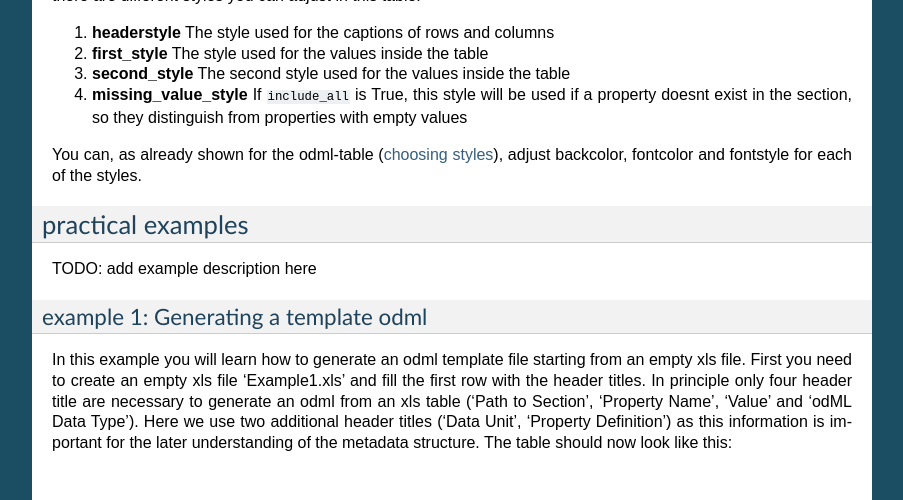
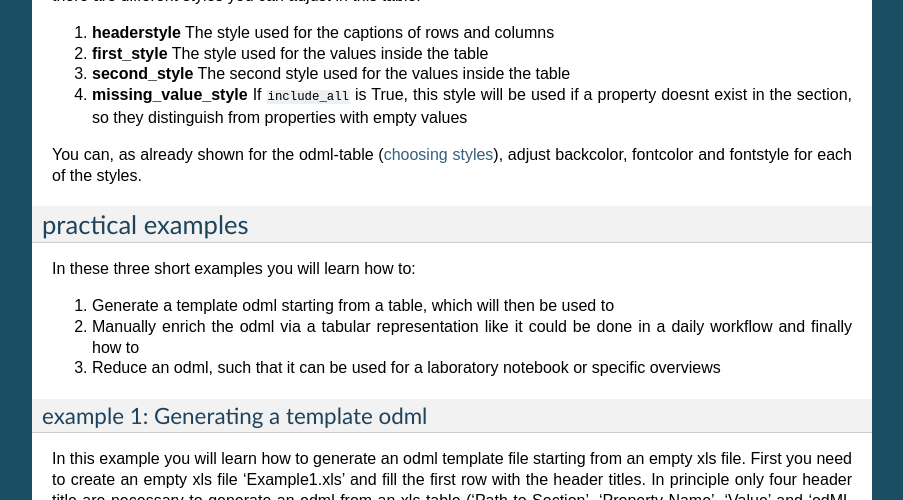
Before and after one commit to INM-6/python-odmltables, a Sphinx documentation site: the page built from doc/source/tutorial.rst, in a window 1280 px wide and 900 px high, scrolled down 5355 px, cut to the strip 0-500 px from the top of the window. Shown: the whole strip, without its empty margins (198-1101 px from the left). Built offline with Sphinx 7.4.7, drawn with Linux system fonts in a browser that asks for light colours.

Commit message:
added few lines in docu

```diff
--- a/doc/source/tutorial.rst
+++ b/doc/source/tutorial.rst
@@ -275,7 +275,11 @@ You can, as already shown for the odml-table (`choosing styles`_), adjust backco
 practical examples
 ******************
 
-TODO: add example description here
+In these three short examples you will learn how to:
+
+1. Generate a template odml starting from a table, which will then be used to
+2. Manually enrich the odml via a tabular representation like it could be done in a daily workflow and finally how to
+3. Reduce an odml, such that it can be used for a laboratory notebook or specific overviews
 
 .. _example1:
 
```
